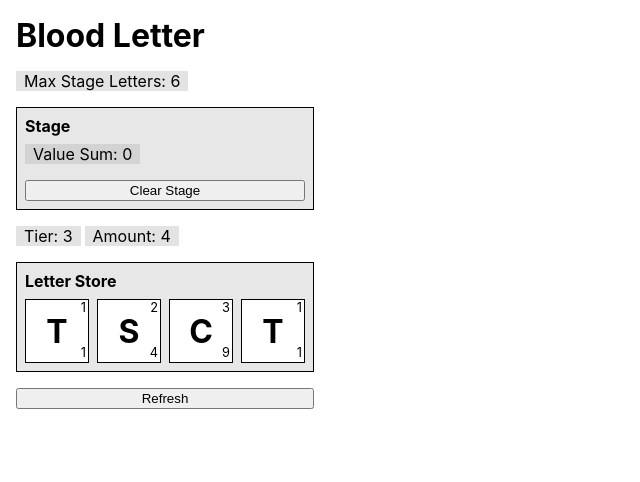
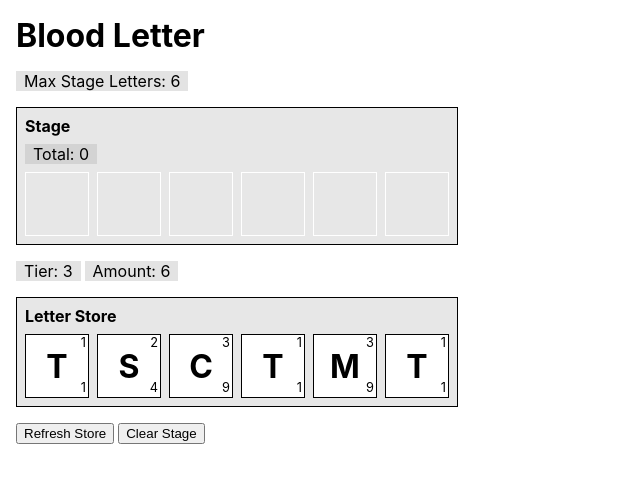
Before and after one commit to heycassidy/blood-letter, a Next.js app: page / in a window 1280 px wide. Shown: the top 482 px of the page, without its empty margins (0-640 px from the left). Built offline with nearby package versions, Linux system fonts and the light colour scheme.

Commit message:
maintain width of store and stage even when not full

```diff
--- /dev/null
+++ b/components/LetterList.tsx
@@ -0,0 +1,43 @@
+import { ReactNode } from 'react'
+import css from 'styled-jsx/css'
+
+type Props = {
+  children: ReactNode[]
+  capacity: number
+}
+
+const LetterList = ({ children = [], capacity = 1 }: Props) => {
+  return (
+    <>
+      <div className="horizontal-list">
+        {children}
+
+        {capacity > children.length &&
+          [...Array(capacity - children.length)].map((_, i) => (
+            <span className="empty-slot" key={`empty-slot-${i}`}></span>
+          ))}
+      </div>
+
+      <style jsx>{styles}</style>
+    </>
+  )
+}
+
+const styles = css`
+  .horizontal-list {
+    display: grid;
+    justify-content: start;
+    grid-auto-flow: column;
+    gap: 0.5rem;
+    min-height: 4rem;
+    box-sizing: content-box;
+  }
+  .empty-slot {
+    border: 1px solid white;
+    aspect-ratio: 1;
+    width: 4rem;
+    height: 4rem;
+  }
+`
+
+export default LetterList
--- a/components/LetterStore.tsx
+++ b/components/LetterStore.tsx
@@ -1,14 +1,16 @@
 import { useEffect, useState } from 'react'
 import type { Letter } from '../lib/types'
 import css from 'styled-jsx/css'
+import LetterList from './LetterList'
 import LetterCard from './LetterCard'
 
 type Props = {
   letters: Letter[]
+  amount: number
   buyLetter: (letter: Letter, index: number) => void
 }
 
-const LetterStore = ({ letters = [], buyLetter }: Props) => {
+const LetterStore = ({ letters = [], amount, buyLetter }: Props) => {
   const [storeLetters, setStoreLetters] = useState<Letter[]>([])
 
   useEffect(() => {
@@ -19,7 +21,7 @@ const LetterStore = ({ letters = [], buyLetter }: Props) => {
     <div className="letter-store">
       <strong>Letter Store</strong>
 
-      <div className="horizontal-list">
+      <LetterList capacity={amount}>
         {storeLetters.map((letter, index) => (
           <LetterCard
             letter={{ name: letter.name, tier: letter.tier }}
@@ -29,7 +31,7 @@ const LetterStore = ({ letters = [], buyLetter }: Props) => {
             }}
           />
         ))}
-      </div>
+      </LetterList>
 
       <style jsx>{styles}</style>
     </div>
@@ -44,12 +46,6 @@ const styles = css`
     display: grid;
     gap: 0.5rem;
   }
-  .horizontal-list {
-    display: grid;
-    justify-content: start;
-    grid-auto-flow: column;
-    gap: 0.5rem;
-  }
 `
 
 export default LetterStore
--- a/components/Stage.tsx
+++ b/components/Stage.tsx
@@ -1,16 +1,17 @@
 import { useEffect, useState } from 'react'
 import type { Letter } from '../lib/types'
 import css from 'styled-jsx/css'
+import LetterList from './LetterList'
 import LetterCard from './LetterCard'
 import { computeLetterValueFromTier } from '../lib/helpers'
 
 type Props = {
   letters: Letter[]
-  clearStage: () => void
+  capacity: number
   sellLetter: (letter: Letter, index: number) => void
 }
 
-const Stage = ({ letters = [], clearStage, sellLetter }: Props) => {
+const Stage = ({ letters = [], capacity, sellLetter }: Props) => {
   const [stageLetters, setStageLetters] = useState<Letter[]>(letters)
   const [valueSum, setValueSum] = useState(0)
 
@@ -31,10 +32,10 @@ const Stage = ({ letters = [], clearStage, sellLetter }: Props) => {
       <strong>Stage</strong>
 
       <div className="info-list">
-        <span className="info-box">Value Sum: {valueSum}</span>
+        <span className="info-box">Total: {valueSum}</span>
       </div>
 
-      <div className="horizontal-list">
+      <LetterList capacity={capacity}>
         {stageLetters.map((letter, index) => (
           <LetterCard
             letter={{ name: letter.name, tier: letter.tier }}
@@ -44,9 +45,7 @@ const Stage = ({ letters = [], clearStage, sellLetter }: Props) => {
             }}
           />
         ))}
-      </div>
-
-      <button onClick={clearStage}>Clear Stage</button>
+      </LetterList>
 
       <style jsx>{styles}</style>
     </div>
@@ -61,12 +60,6 @@ const styles = css`
     display: grid;
     gap: 0.5rem;
   }
-  .horizontal-list {
-    display: grid;
-    justify-content: start;
-    grid-auto-flow: column;
-    gap: 0.5rem;
-  }
   .info-list {
     display: flex;
     gap: 0.25rem;
--- a/components/StagingView.tsx
+++ b/components/StagingView.tsx
@@ -9,10 +9,10 @@ import { randomLetters } from '../lib/helpers'
 type Props = {
   highestTier: number
   storeAmount: number
-  stageAmount: number
+  stageCapacity: number
 }
 
-const StagingView = ({ highestTier, storeAmount, stageAmount }: Props) => {
+const StagingView = ({ highestTier, storeAmount, stageCapacity }: Props) => {
   const { alphabet } = useContext(GameConfig)
   const availableLetters = alphabet.filter((letter) =>
     [...Array(highestTier)].map((_, i) => i + 1).includes(letter.tier)
@@ -27,14 +27,12 @@ const StagingView = ({ highestTier, storeAmount, stageAmount }: Props) => {
   return (
     <div className="staging-view">
       <div className="info-list">
-        <span className="info-box">Max Stage Letters: {stageAmount}</span>
+        <span className="info-box">Max Stage Letters: {stageCapacity}</span>
       </div>
 
       <Stage
         letters={state.stageLetters}
-        clearStage={() => {
-          dispatch({ type: ActionKind.ClearStage })
-        }}
+        capacity={stageCapacity}
         sellLetter={(letter: Letter, index: number) => {
           dispatch({
             type: ActionKind.Sell,
@@ -50,8 +48,9 @@ const StagingView = ({ highestTier, storeAmount, stageAmount }: Props) => {
 
       <LetterStore
         letters={state.storeLetters}
+        amount={storeAmount}
         buyLetter={(letter: Letter, index: number) => {
-          if (state.stageLetters.length < stageAmount) {
+          if (state.stageLetters.length < stageCapacity) {
             dispatch({
               type: ActionKind.Buy,
               payload: { letters: [letter], index },
@@ -60,6 +59,7 @@ const StagingView = ({ highestTier, storeAmount, stageAmount }: Props) => {
         }}
       />
 
+      <div className="info-list">
         <button
           onClick={() => {
             dispatch({
@@ -70,8 +70,17 @@ const StagingView = ({ highestTier, storeAmount, stageAmount }: Props) => {
             })
           }}
         >
-        Refresh
+          Refresh Store
         </button>
+
+        <button
+          onClick={() => {
+            dispatch({ type: ActionKind.ClearStage })
+          }}
+        >
+          Clear Stage
+        </button>
+      </div>
 
       <style jsx>{styles}</style>
     </div>
@@ -153,6 +162,7 @@ const styles = css`
     gap: 1rem;
     display: grid;
     justify-content: start;
+    justify-items: start;
   }
   .info-list {
     display: flex;
--- a/pages/index.tsx
+++ b/pages/index.tsx
@@ -13,7 +13,7 @@ const Home: NextPage = () => {
       <Layout>
         <h1 style={{ margin: 0, flexBasis: '100%' }}>Blood Letter</h1>
 
-        <StagingView highestTier={3} storeAmount={4} stageAmount={6} />
+        <StagingView highestTier={3} storeAmount={6} stageCapacity={6} />
       </Layout>
     </div>
   )
```
Lines whose indentation alone changed are shown as unchanged.
